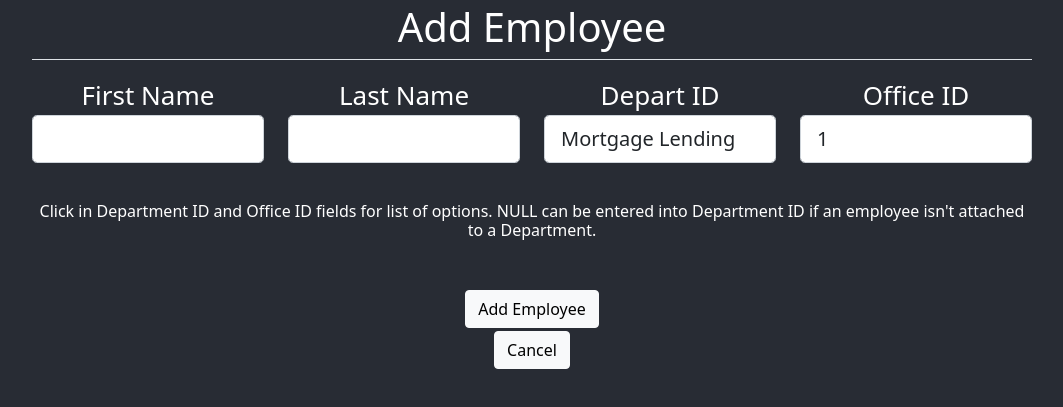
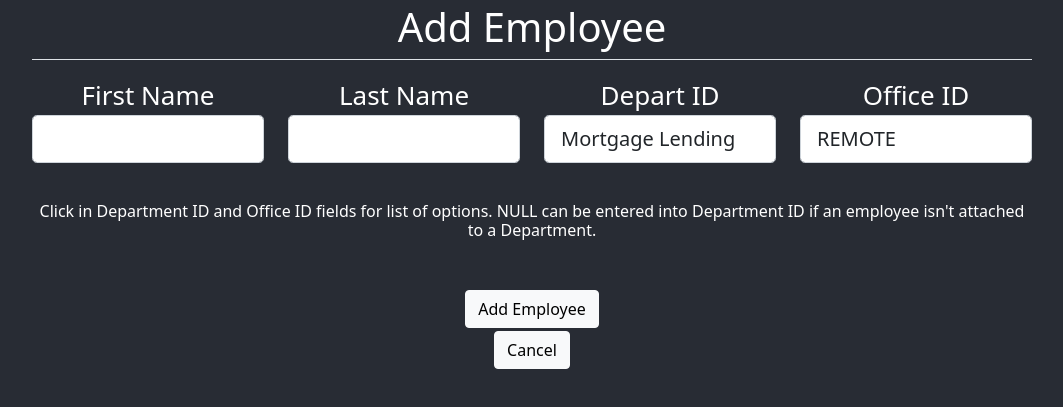
Before and after one commit to SamuelHaupt/projects, a Flask app: page /addemployee in a window 1280 px wide. Shown: the part 231-638 px from the top of the page, without its empty margins (108-1171 px from the left). Run offline with Flask 2, Linux system fonts and the light colour scheme; some libraries are stand-ins or nearby versions.

Commit message:
Changed form choices for office sites to include Remote option

```diff
--- a/database/ddq.sql
+++ b/database/ddq.sql
@@ -76,7 +76,7 @@ LOCK TABLES `OfficeSites` WRITE;
 /*!40000 ALTER TABLE `OfficeSites` DISABLE KEYS */;
 
 INSERT INTO `OfficeSites` (`officeSiteID`, `address`) VALUES
-    (0, 'REMOTE'),
+    (1, 'REMOTE'),
     (202, '154 Sunset Boulevard, Bayview, California 90005'),
     (205, '2005 West Hills Drive, Los Angeles, California 90006'),
     (210, '5001 Santa Monica Boulevard, Santa Monica, California 90011'),
@@ -93,7 +93,7 @@ INSERT INTO `Employees` (`departmentID`, `firstName`, `lastName`) VALUES
     (1, 'Nate', 'Macauley'),
     (1, 'Bronwyn', 'Rojas'),
     (2, 'Addy', 'Prentiss'),
-    (3, 'Cooper', 'Clay');
+    (Null, 'Cooper', 'Clay');
 
 /*!40000 ALTER TABLE `Employees` ENABLE KEYS */;
 UNLOCK TABLES;
--- a/forms.py
+++ b/forms.py
@@ -19,14 +19,14 @@ class AddEmployeeForm(FlaskForm):
     submit = SubmitField('Add Employee')
 
 class AddEmployeeOfficeForm(FlaskForm):
-    officeID = SelectField('Office ID', choices=[1, 202, 205, 210, 211], validators=[DataRequired(), NumberRange(min=0, max=9999)])
+    officeID = SelectField('Office ID', choices=[(1, 'REMOTE'), (202, 202), (205, 205), (210, 210), (211, 211)], validators=[InputRequired(), NumberRange(min=0, max=9999)])
     submit = SubmitField('Add Employee Office Site')
 
 class UpdateEmployeeForm(FlaskForm):
     lastName = StringField('Last Name', validators=[DataRequired(), Length(min=2, max=25)])
     firstName = StringField('First Name', validators=[DataRequired(), Length(min=2, max=25)])
     departmentID = SelectField('Depart ID', coerce=int, choices=[(1, 'Mortgage Lending'), (2, 'Investment Banking'), (3, 'Personal Banking'), (0, 'NULL')], validators= [InputRequired()])
-    officeID = SelectField('Office ID', coerce=int, choices=[1, 202, 205, 210, 211], validators=[DataRequired()])
+    officeID = SelectField('Office ID', coerce=int, choices=[(1, 'REMOTE'), (202, 202), (205, 205), (210, 210), (211, 211)], validators=[InputRequired()])
     submit = SubmitField('Update Employee')
 
 class AddPayStubForm(FlaskForm):
```
Also changed, not shown: templates/updateEmployee.html (+4 -5 lines).
